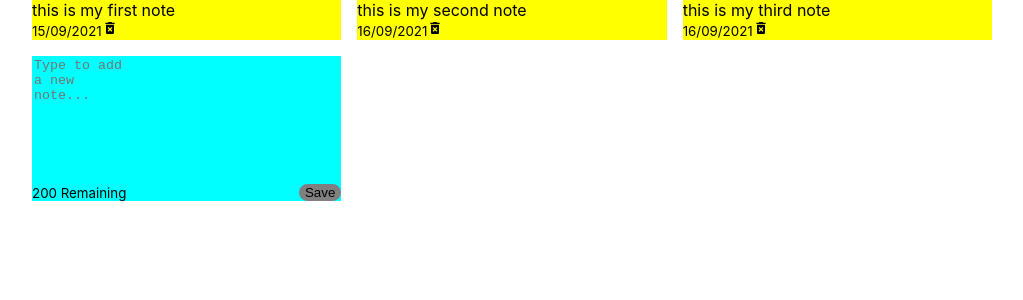
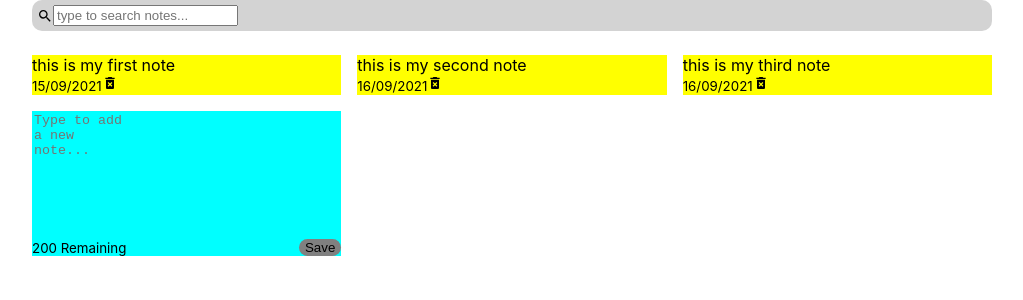
Before and after one commit to youngrokkim2017/react_sticky_notes, a React (Create React App) app: page / in a window 1280 px wide. Shown: the top 300 px of the page, without its empty margins (128-1151 px from the left). Built offline with nearby package versions, Linux system fonts and the light colour scheme.

Commit message:
Add search bar

```diff
--- a/src/App.js
+++ b/src/App.js
@@ -1,6 +1,7 @@
 import React, { useState } from 'react';
-import { nanoid } from 'nanoid'
-import NotesList from './components/NotesList'
+import { nanoid } from 'nanoid';
+import NotesList from './components/NotesList';
+import Search from './components/Search';
 
 const App = () => {
   const [notes, setNotes] = useState([
@@ -42,6 +43,7 @@
 
   return (
     <div className="app-container">
+      <Search />
       <NotesList
         notes={notes}
         handleAddNote={addNote}
--- /dev/null
+++ b/src/components/Search.js
@@ -0,0 +1,16 @@
+import React from 'react';
+import { MdSearch } from 'react-icons/md'
+
+const Search = () => {
+    return (
+        <div className="search-container">
+            <MdSearch className="search-button" />
+            <input
+                type="text"
+                placeholder="type to search notes..."
+            />
+        </div>
+    )
+}
+
+export default Search;
--- a/src/index.css
+++ b/src/index.css
@@ -74,3 +74,22 @@
 /* .delete-button:hover {
 
 } */
+
+.search-container {
+  display: flex;
+  align-items: center;
+  background-color: lightgrey;
+  border-radius: 10px;
+  padding: 5px;
+  margin-bottom: 1.5em;
+}
+
+.search input {
+  border: none;
+  background-color: lightgrey;
+}
+
+/* on a focused element aka anything the user has clicked on */
+.search input:focus {
+  outline: none;
+}
```
